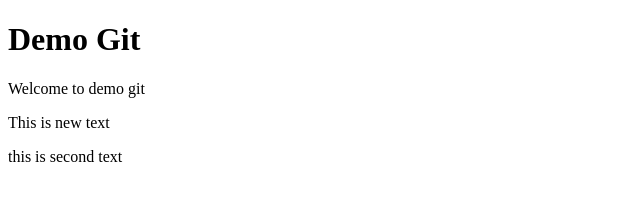
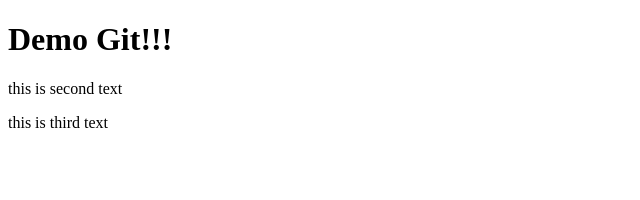
Before and after one commit to ALEXEESI/demogit, a plain HTML site: page index.html in a window 1280 px wide. Shown: the whole page, without its empty margins (0-640 px from the left). Drawn offline with Linux system fonts and the light colour scheme.

Commit message:
add more new text

```diff
--- a/index.html
+++ b/index.html
@@ -2,9 +2,8 @@
 <html.lang="th">
 <head><title>Demo git</title></head>
 <body>
-    <h1>Demo Git</h1>
-    <p>Welcome to demo git</p>
-    <p>This is new text</p>
+    <h1>Demo Git!!!</h1>
     <p>this is second text</p>
+    <p>this is third text</p>
 </body>
 </html>
```
